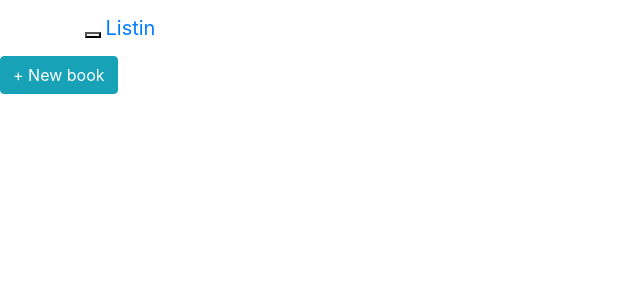
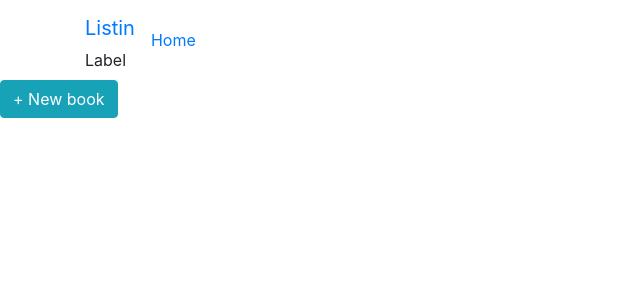
Before and after one commit to popkovaleks/listin, a Django app: page /listin/ in a window 1280 px wide. Shown: the top 300 px of the page, without its empty margins (0-640 px from the left). Run offline with Django 3.2, Linux system fonts and the light colour scheme; data that the repository does not hold is empty; some libraries are stand-ins or nearby versions.

Commit message:
bootstrap

```diff
--- a/list/listin/templates/listin/base.html
+++ b/list/listin/templates/listin/base.html
@@ -7,16 +7,15 @@
     </head>
     <body>
         <header>
-            <nav class="navbar navbar-default">
+            <nav class="navbar navbar-expand-md">
                 <div class="container">
                     <div class="navbar-header">
-                        <button type="button" class="navbar-toggle collapsed" data_toggle="collapse" data-target="#bs-example-navbar-collapse-1" aria-expanded="false">
+                        <button type="button" class="navbar-toggler collapsed" data_toggle="collapse" data-target="#bs-example-navbar-collapse-1" aria-expanded="false" aria-controls="bs-example-navbar-collapse-1">
                             <span class="sr-only">Toggle navigation</span>
-                            <span class="icon-bar"></span>
-                            <span class="icon-bar"></span>
                             <span class="icon-bar"></span>
                         </button>
                         <a class="navbar-brand" href="{% url 'listin:index' %}">Listin</a>
+                        <div class="collapse navbar-collapse" id="#bs-example-navbar-collapse-1">Label</div>
                     </div>
                     <div class="collapse navbar-collapse" id="bs-example-navbar-collapse-1">
                         <ul class="nav navbar-nav">
--- a/list/listin/templates/listin/book_detail.html
+++ b/list/listin/templates/listin/book_detail.html
@@ -4,7 +4,7 @@
     <h2>{{book.name}} </h2>
     <p>Author:<a href="#"> {{book.author}}</a></p>
     <p>Release date:<a href="#"> {{book.release_date}}</a></p>
-    <p>Genre: <a href="#">{{book.genre}}</a></p>
+    <p>Genre: {% for genre in book.genre.all %}<a href="#">{{genre}}</a> {% endfor %}</p>
     <p>Language: <a href="#"> {{book.language}} </a></p>
     <p>{{book.description}}</p>
 {% endblock %}
--- a/list/listin/templates/listin/index.html
+++ b/list/listin/templates/listin/index.html
@@ -1,10 +1,12 @@
 {% extends "listin/base.html" %}
 {% block content %}
     <a href="{% url 'listin:new_book' %}" class="btn btn-info">+ New book</a>
+    <br>
+    <br>
     {% if books %}
-        <ul>
+        <ul class="list-group list-group-flush">
             {% for book in books %}
-                <li><a href="{% url 'listin:book_detail' book.id %}">{{book.name}}</a></li>
+                <li class="list-group-item"><a href="{% url 'listin:book_detail' book.id %}">{{book.name}}</a> Author: {{book.author}}</li>
             {% endfor %}
         </ul>
     {% endif %}
```
